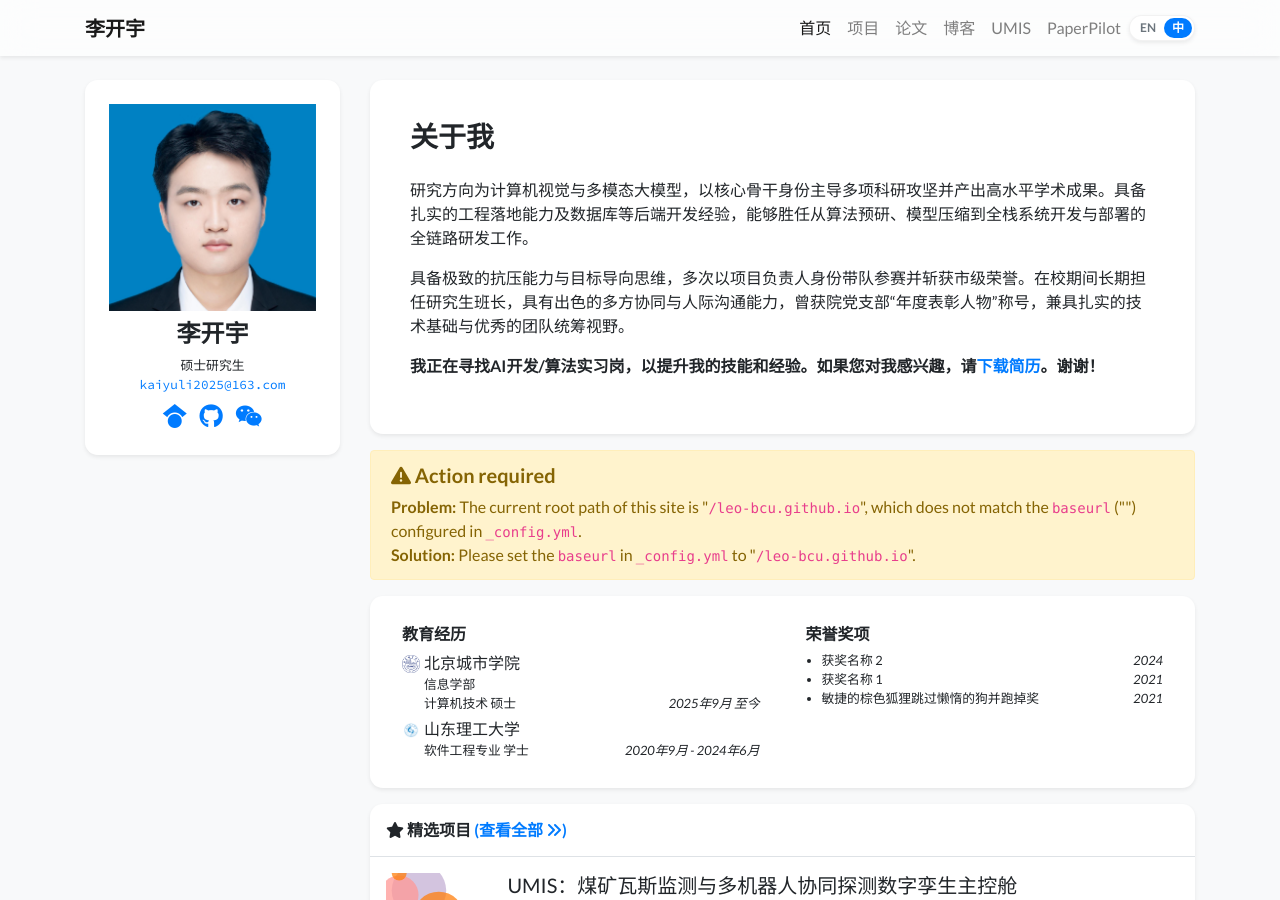
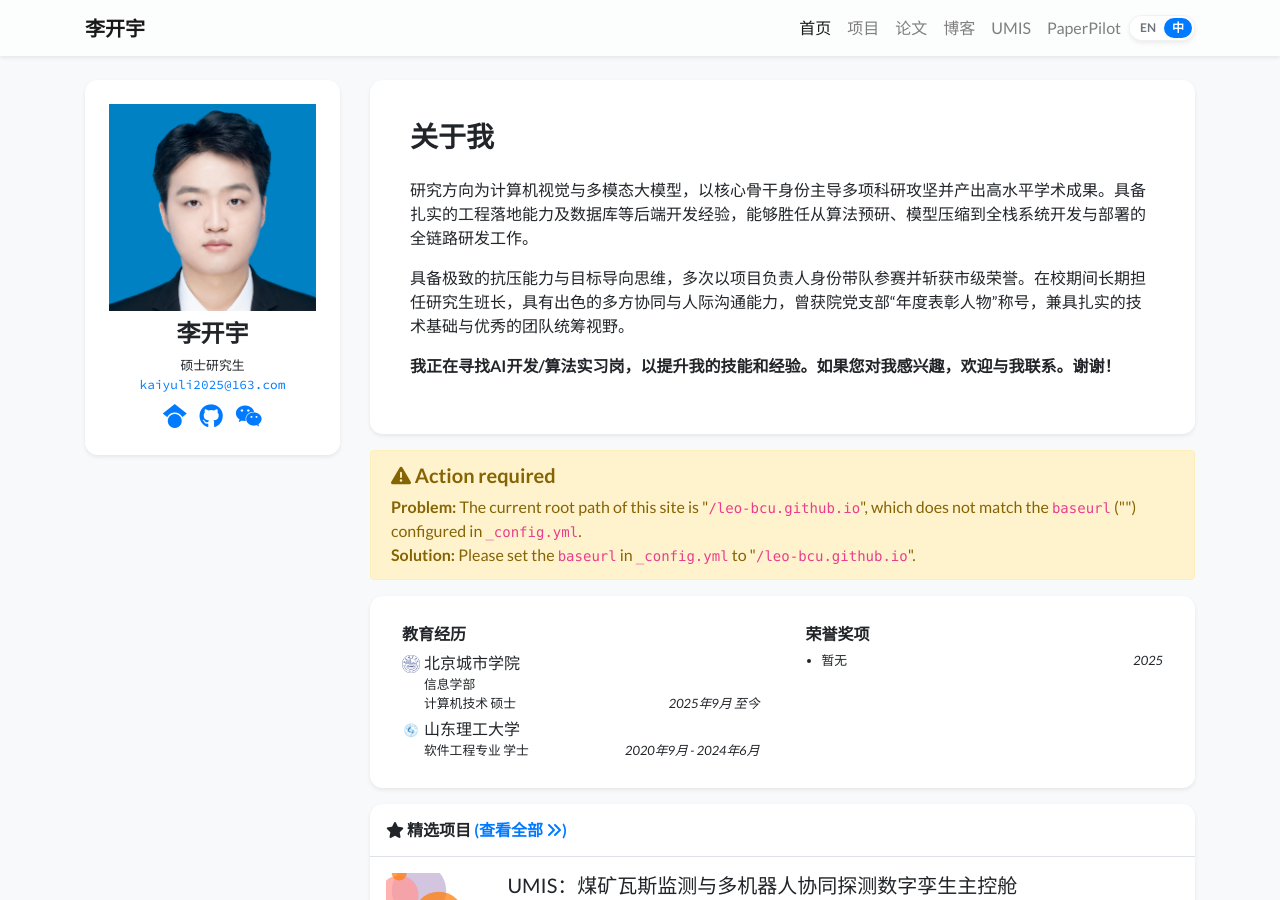
Before and after one commit to Leo-bcu/leo-bcu.github.io, a Jekyll site: the page built from index.html, in a window 1280 px wide and 900 px high. Built offline with Jekyll 4.4.1, drawn with Linux system fonts in a browser that asks for light colours; nearby versions of some CDN libraries; a style sheet for code colours, icons or effects is not loaded.

Commit message:
Update profile.yml

```diff
--- a/_data/profile.yml
+++ b/_data/profile.yml
@@ -31,7 +31,7 @@ short_bio: >-
     I demonstrate exceptional resilience under pressure and a goal-oriented mindset, having led teams to victory in competitions and secured municipal-level honors on multiple occasions. During my studies, I served as a graduate class monitor, honing excellent skills in cross-functional collaboration and interpersonal communication; I was also recognized as an "Annual Honoree" by the department's Party branch, combining a solid technical foundation with a strategic perspective on team coordination.
   </p>
   <p>
-    I am currently seeking an internship in AI development or algorithm engineering to further enhance my skills and experience. If you are interested in my profile, please <a href="cv.pdf" download="Li Kaiyu_Resume_15006432013.pdf">download my resume</a>. Thank you!
+    I am currently seeking an internship in AI development or algorithm engineering to further enhance my skills and experience. If you are interested in my profile, please feel free to contact me. Thank you!
   </p>
 
 short_bio_zh: >-
@@ -42,7 +42,7 @@ short_bio_zh: >-
     具备极致的抗压能力与目标导向思维，多次以项目负责人身份带队参赛并斩获市级荣誉。在校期间长期担任研究生班长，具有出色的多方协同与人际沟通能力，曾获院党支部“年度表彰人物”称号，兼具扎实的技术基础与优秀的团队统筹视野。
   </p>
   <p>
-    <strong>我正在寻找AI开发/算法实习岗，以提升我的技能和经验。如果您对我感兴趣，请<a href="/Users/leo/Desktop/academic-homepage/assets/file/李开宇个人简历2609.pdf" download="李开宇个人简介15006432013.pdf">下载简历</a>。谢谢！</strong>
+    <strong>我正在寻找AI开发/算法实习岗，以提升我的技能和经验。如果您对我感兴趣，欢迎与我联系。谢谢！</strong>
   </p>
 
 
@@ -78,12 +78,6 @@ education:
 #   date_zh: 2019年9月 - 2021年7月
 
 awards:
-- name: Award Name 2
-  name_zh: 获奖名称 2
-  date: 2024
-- name: Award Name 1
-  name_zh: 获奖名称 1
-  date: 2021
-- name: A quick brown fox jumps over the lazy dog and runs away
-  name_zh: 敏捷的棕色狐狸跳过懒惰的狗并跑掉奖
-  date: 2021
+- name: None
+  name_zh: 暂无
+  date: 2025
```
